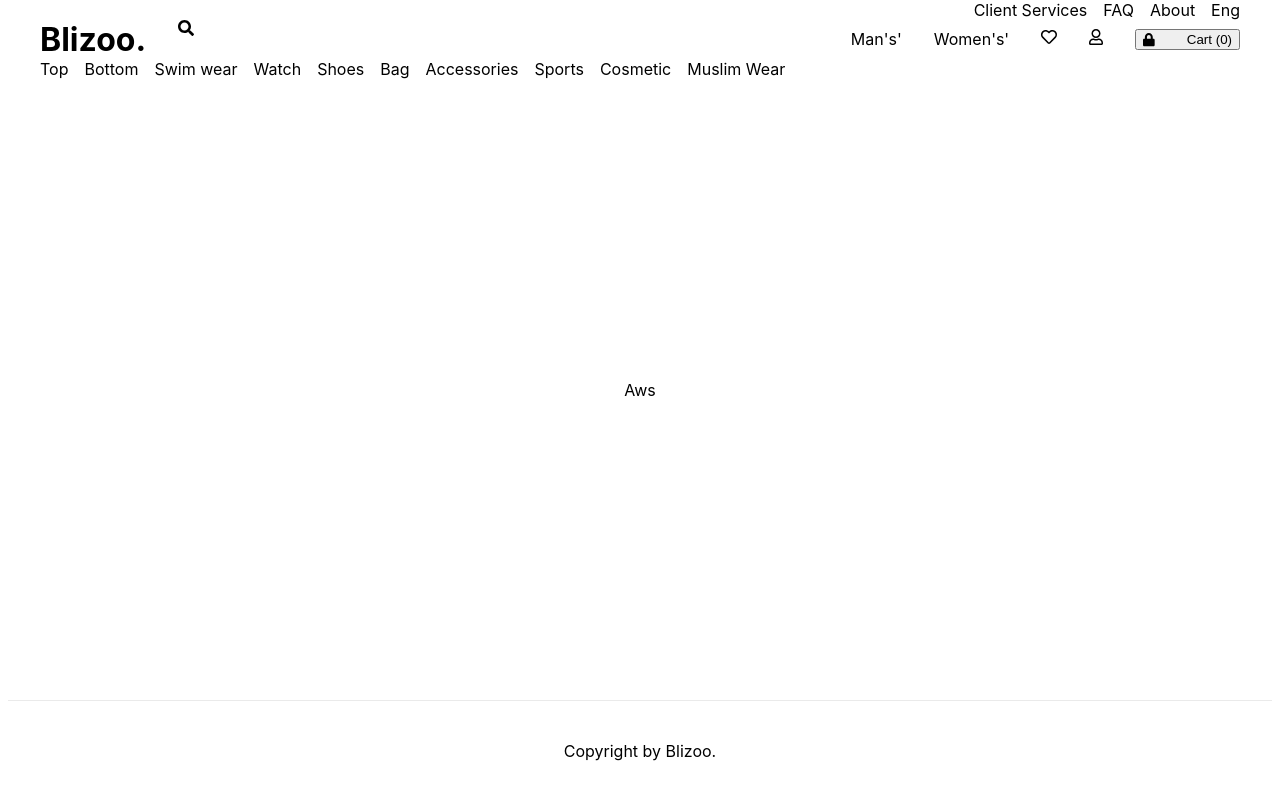
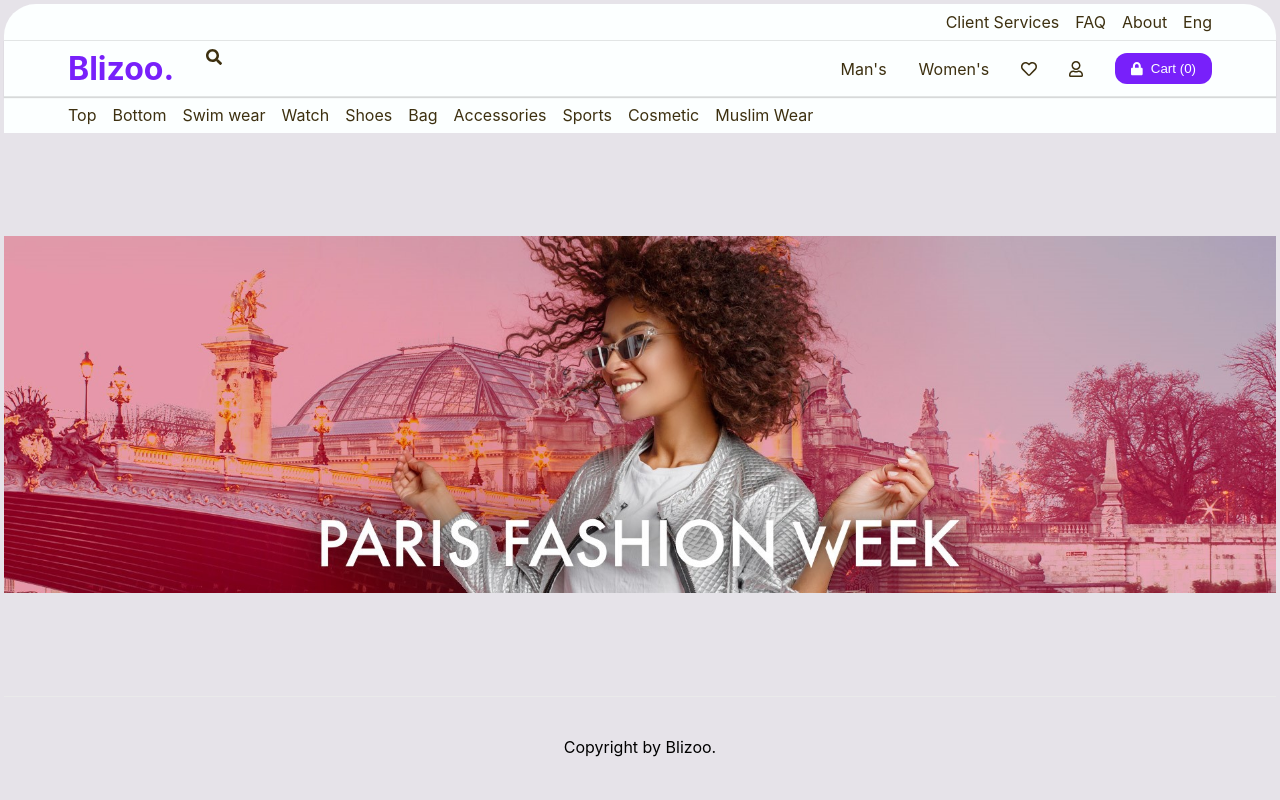
Before and after one commit to dandyling/ecommerce-site-ui, a Next.js app: page / in a window 1280 px wide. Built offline with nearby package versions, Linux system fonts and the light colour scheme.

Commit message:
feat: :sparkles: Add hero image

```diff
--- a/components/header.module.scss
+++ b/components/header.module.scss
@@ -4,12 +4,16 @@
   display: flex;
   flex-direction: column;
   width: 100%;
+  background-color: tokens.$color-white;
+  border-top-left-radius: 32px;
+  border-top-right-radius: 32px;
+  color: tokens.$color-primary-text;
 }
 
 .toolbar {
   display: flex;
   justify-content: flex-end;
-  padding: 0 tokens.$space-medium;
+  padding: tokens.$space-tiny tokens.$space-large;
 }
 
 .toolbar__list {
@@ -25,7 +29,15 @@
   display: flex;
   justify-content: space-between;
   align-items: center;
-  padding: 0 tokens.$space-medium;
+  padding: tokens.$space-tiny tokens.$space-large;
+  border-top: 1px solid rgba(0, 0, 0, 0.1);
+  border-bottom: 1px solid rgba(0, 0, 0, 0.1);
+  box-shadow: 0 1px 1px rgba(0, 0, 0, 0.15);
+}
+
+.middlebar__brand {
+  margin-right: tokens.$space-medium;
+  color: tokens.$color-brand;
 }
 
 .middlebar__item {
@@ -41,17 +53,28 @@
   margin-right: tokens.$space-medium;
 }
 
+.middlebar__symbol {
+  width: 20px;
+  margin-right: tokens.$space-tiny;
+}
+
 .middlebar__right {
   display: flex;
+  align-items: center;
 }
 
 .middlebar__button {
   display: flex;
   align-items: center;
+  background-color: tokens.$color-brand;
+  color: tokens.$color-white;
+  padding: tokens.$space-tiny tokens.$space-small;
+  border-radius: 12px;
+  border-style: none;
 }
 
 .nav {
-  padding: 0 tokens.$space-medium;
+  padding: tokens.$space-tiny tokens.$space-large;
 }
 
 .nav__list {
--- a/components/header.tsx
+++ b/components/header.tsx
@@ -24,20 +24,23 @@ export const Header = () => {
       </div>
       <div className={styles.middlebar}>
         <div className={styles.middlebar__left}>
-          <h1 className={styles.middlebar__item}>Blizoo.</h1>
+          <h1 className={styles.middlebar__brand}>Blizoo.</h1>
           <FontAwesomeIcon className={styles.middlebar__icon} icon={faSearch} />
         </div>
         <div className={styles.middlebar__right}>
           <a className={styles.middlebar__item} href="#">
-            Man's'
+            Man's
           </a>
           <a className={styles.middlebar__item} href="#">
-            Women's'
+            Women's
           </a>
           <FontAwesomeIcon className={styles.middlebar__icon} icon={faHeart} />
           <FontAwesomeIcon className={styles.middlebar__icon} icon={faUser} />
           <button className={styles.middlebar__button}>
-            <FontAwesomeIcon className={styles.middlebar__icon} icon={faLock} />
+            <FontAwesomeIcon
+              className={styles.middlebar__symbol}
+              icon={faLock}
+            />
             Cart (0)
           </button>
         </div>
--- a/pages/index.tsx
+++ b/pages/index.tsx
@@ -1,6 +1,7 @@
 import Head from "next/head";
-import styles from "../styles/Home.module.scss";
+import styles from "../styles/index.module.scss";
 import Header from "./../components/header";
+import Image from "next/image";
 
 export default function Home() {
   return (
@@ -10,7 +11,15 @@ export default function Home() {
         <link rel="icon" href="/favicon.ico" />
       </Head>
       <Header />
-      <main className={styles.main}>Aws</main>
+      <main className={styles.main}>
+        <Image
+          layout="intrinsic"
+          width={1899}
+          height={532}
+          src="/images/cover-image.jpg"
+          alt="Women fashion"
+        />
+      </main>
 
       <footer className={styles.footer}>
         <a
--- a/styles/Home.module.scss
+++ b/styles/index.module.scss
@@ -2,15 +2,15 @@
 
 .container {
   min-height: 100vh;
-  padding: 0 0.5rem;
   display: flex;
   flex-direction: column;
   justify-content: center;
+  padding: tokens.$space-xtiny;
   align-items: center;
+  background-color: tokens.$color-background;
 }
 
 .main {
-  padding: 5rem 0;
   flex: 1;
   display: flex;
   flex-direction: column;
--- a/styles/tokens.scss
+++ b/styles/tokens.scss
@@ -1,3 +1,8 @@
+$color-brand: #7820fa;
+$color-white: rgb(252, 255, 255);
+$color-background: #e6e3e9;
+$color-primary-text: #3d3010;
+$space-xtiny: 4px;
 $space-tiny: 8px;
 $space-small: 16px;
 $space-medium: 32px;
```
Also changed, not shown: public/images/cover-image.jpg (added), public/vercel.svg (deleted).
